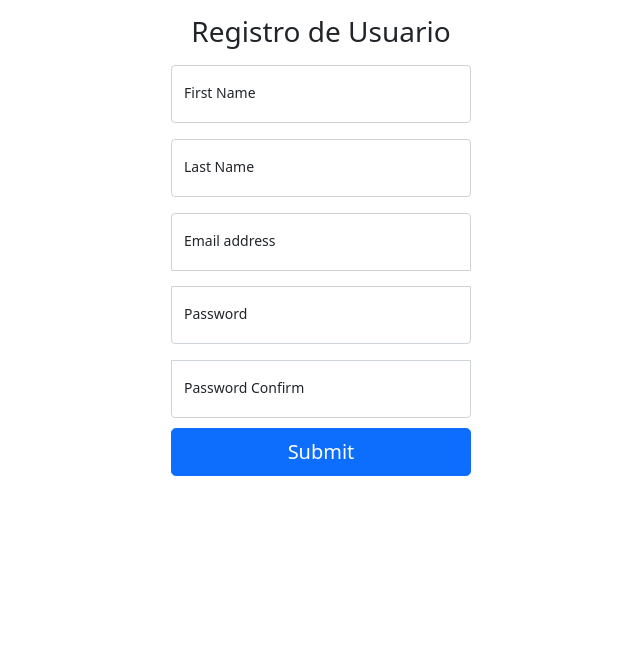
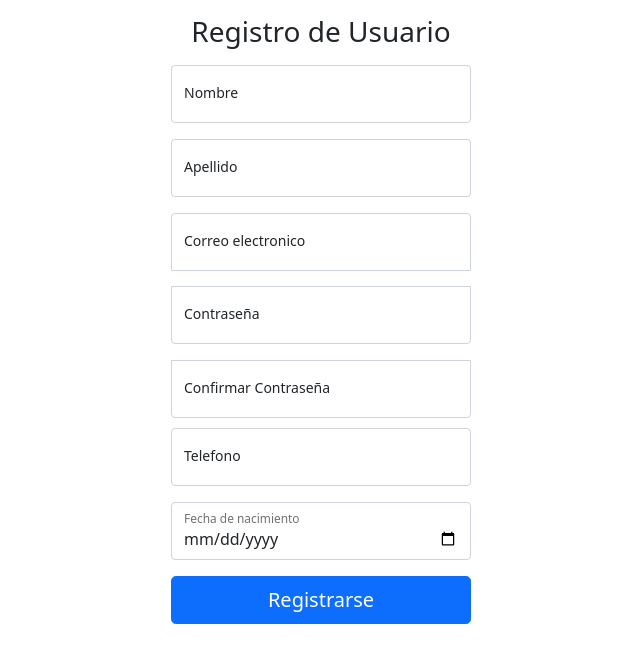
Before and after one commit to EmSanchezM/prizes, a Vue app in the folder frontend/: page /registro in a window 1280 px wide. Shown: the top 662 px of the page, without its empty margins (319-959 px from the left). Built offline with nearby package versions, Linux system fonts and the light colour scheme.

Commit message:
register form

```diff
--- a/frontend/src/components/Nav.vue
+++ b/frontend/src/components/Nav.vue
@@ -17,7 +17,7 @@ export default {
   name: "Nav",
   methods: {
     async logout() {
-      await axios.post('logout');
+      await axios.delete('sessions');
       await this.$router.push('/login');
     }
   },
--- a/frontend/src/model/user.ts
+++ b/frontend/src/model/user.ts
@@ -5,6 +5,8 @@ export class User {
     email!: string;
     password!: string;
     accumulatedPoints?: number;
+    phoneNumber?: string;
+    birth?: Date;
     role?: string;
     createdAt?: Date;
     updatedAt?: Date;
--- a/frontend/src/views/Layout.vue
+++ b/frontend/src/views/Layout.vue
@@ -17,17 +17,17 @@
 </template>
 
 <script lang="ts">
-import Nav from "@/components/Nav.vue";
-import Menu from "@/components/Menu.vue";
+import Nav from "../components/Nav.vue";
+import Menu from "../components/Menu.vue";
 import axios from "axios";
-import { User } from "@/models/user";
 
 export default {
   name: "Layout",
   components: { Menu, Nav },
   async mounted() {
     try {
-      const { data } = await axios.get("user");
+      const { data } = await axios.get("sessions");
+
       await this.$store.dispatch("setUser", data);
     } catch (e) {
       await this.$router.push("/login");
--- a/frontend/src/views/Register.vue
+++ b/frontend/src/views/Register.vue
@@ -7,18 +7,18 @@
         <input
           v-model="name"
           class="form-control"
-          placeholder="First Name"
+          placeholder="Nombre"
         />
-        <label>First Name</label>
+        <label>Nombre</label>
       </div>
 
       <div class="form-floating mb-3">
         <input
           v-model="lastName"
           class="form-control"
-          placeholder="Last Name"
+          placeholder="Apellido"
         />
-        <label>Last Name</label>
+        <label>Apellido</label>
       </div>
 
       <div class="form-floating mb-3">
@@ -28,7 +28,7 @@
           class="form-control"
           placeholder="name@example.com"
         />
-        <label>Email address</label>
+        <label>Correo electronico</label>
       </div>
 
       <div class="form-floating mb-3">
@@ -36,9 +36,9 @@
           v-model="password"
           type="password"
           class="form-control"
-          placeholder="Password"
+          placeholder="Contraseña"
         />
-        <label>Password</label>
+        <label>Contraseña</label>
       </div>
 
       <div class="form-floating">
@@ -46,12 +46,32 @@
           v-model="passwordConfirm"
           type="password"
           class="form-control"
-          placeholder="Password Confirm"
+          placeholder="Confirmar Contraseña"
         />
-        <label>Password Confirm</label>
+        <label>Confirmar Contraseña</label>
       </div>
 
-      <button class="w-100 btn btn-lg btn-primary" type="submit">Submit</button>
+      <div class="form-floating mb-3">
+        <input
+          v-model="phoneNumber"
+          type="text"
+          class="form-control"
+          placeholder="Número de telefono"
+        />
+        <label>Telefono</label>
+      </div>
+
+      <div class="form-floating mb-3">
+        <input
+          v-model="birth"
+          type="date"
+          class="form-control"
+          placeholder="Fecha de nacimiento"
+        />
+        <label>Fecha de nacimiento</label>
+      </div>
+
+      <button class="w-100 btn btn-lg btn-primary" type="submit">Registrarse</button>
     </form>
   </main>
 </template>
@@ -59,7 +79,7 @@
 <script>
 import axios from "axios";
 export default {
-  name: "Register",
+  name: "Registro",
   data() {
     return {
       name: "",
@@ -67,6 +87,8 @@ export default {
       email: "",
       password: "",
       passwordConfirm: "",
+      phoneNumber: "",
+      birth: ""
     };
   },
   methods: {
@@ -77,7 +99,10 @@ export default {
         email: this.email,
         password: this.password,
         passwordConfirm: this.passwordConfirm,
+        phoneNumber: this.phoneNumber,
+        birth: this.birth
       });
+
       await this.$router.push("/login");
     },
   },
```
